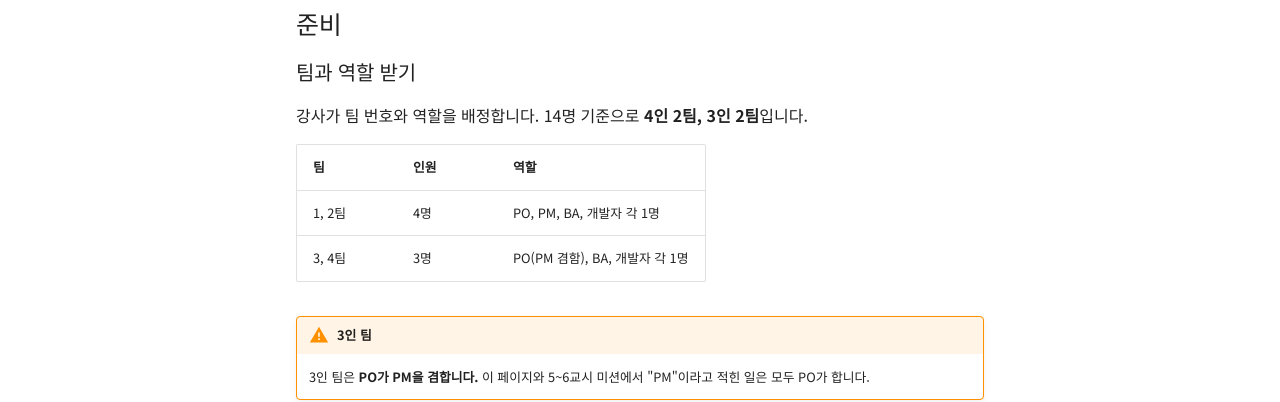
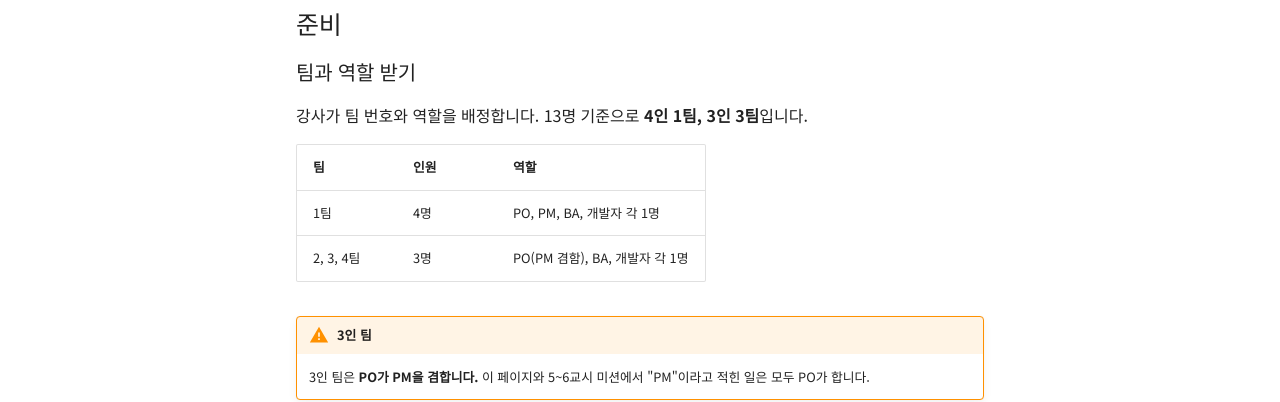
Before and after one commit to hyongsu/github-900-lab, an MkDocs documentation site: the page built from docs/class4/lab-3.md, in a window 1280 px wide and 900 px high. Shown: the part 445-847 px from the top of the window. Built offline with MkDocs 1.6.1 and Material for MkDocs 9.7.7, drawn with Linux system fonts in a browser that asks for light colours; comment, search, counter and statistics services are not loaded.

Commit message:
수강생 13명 기준으로 팀 구성 변경 (4인 1팀, 3인 3팀, 3인 짝 1개)
Co-Authored-By: Claude Opus 5.5 <noreply@anthropic.com>

```diff
--- a/docs/class4/lab-3.md
+++ b/docs/class4/lab-3.md
@@ -11,12 +11,12 @@
 
 ### 팀과 역할 받기
 
-강사가 팀 번호와 역할을 배정합니다. 14명 기준으로 **4인 2팀, 3인 2팀**입니다.
+강사가 팀 번호와 역할을 배정합니다. 13명 기준으로 **4인 1팀, 3인 3팀**입니다.
 
 | 팀 | 인원 | 역할 |
 |---|---|---|
-| 1, 2팀 | 4명 | PO, PM, BA, 개발자 각 1명 |
-| 3, 4팀 | 3명 | PO(PM 겸함), BA, 개발자 각 1명 |
+| 1팀 | 4명 | PO, PM, BA, 개발자 각 1명 |
+| 2, 3, 4팀 | 3명 | PO(PM 겸함), BA, 개발자 각 1명 |
 
 !!! warning "3인 팀"
     3인 팀은 **PO가 PM을 겸합니다.** 이 페이지와 5~6교시 미션에서 "PM"이라고 적힌 일은 모두 PO가 합니다.
```
Also changed, not shown: GUIDE_RULES.md (+1 -1 lines), docs/appendix/instructor.md (+1 -1 lines).
